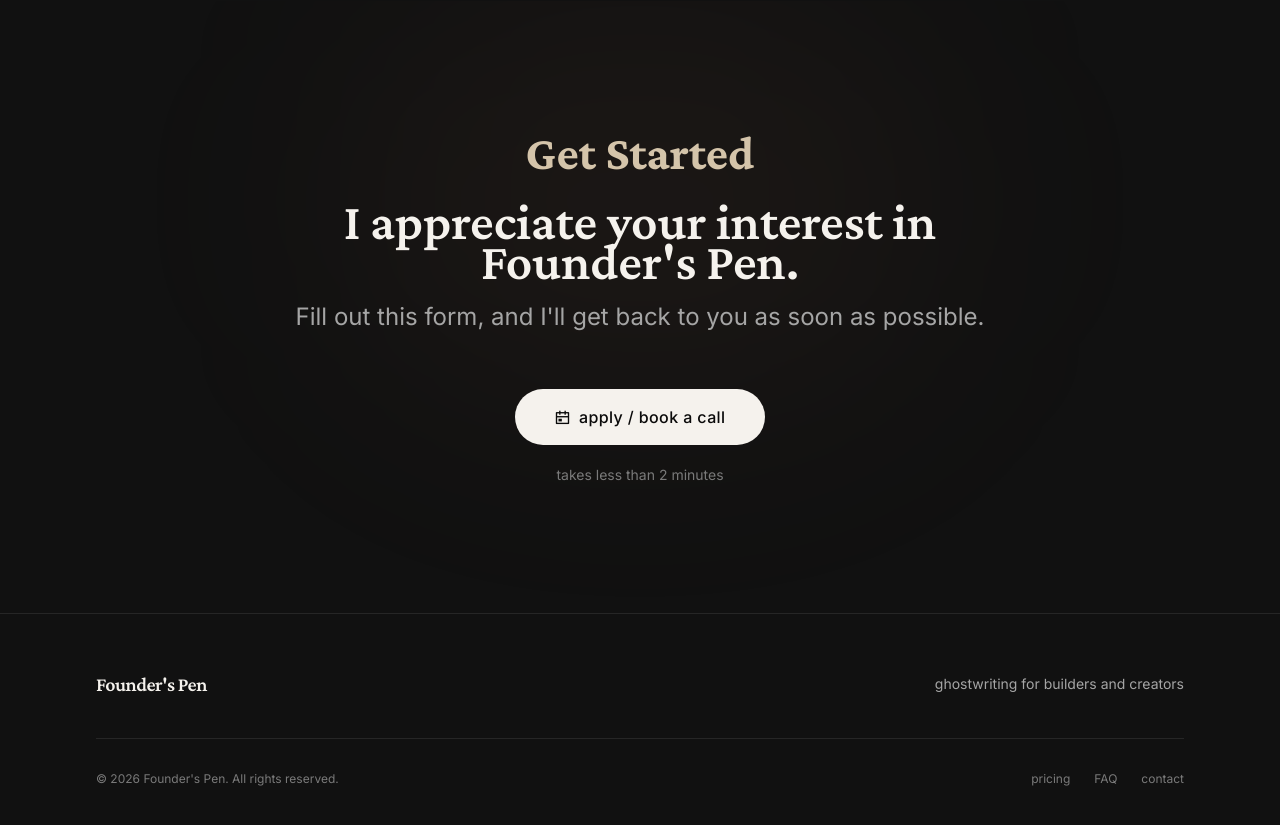
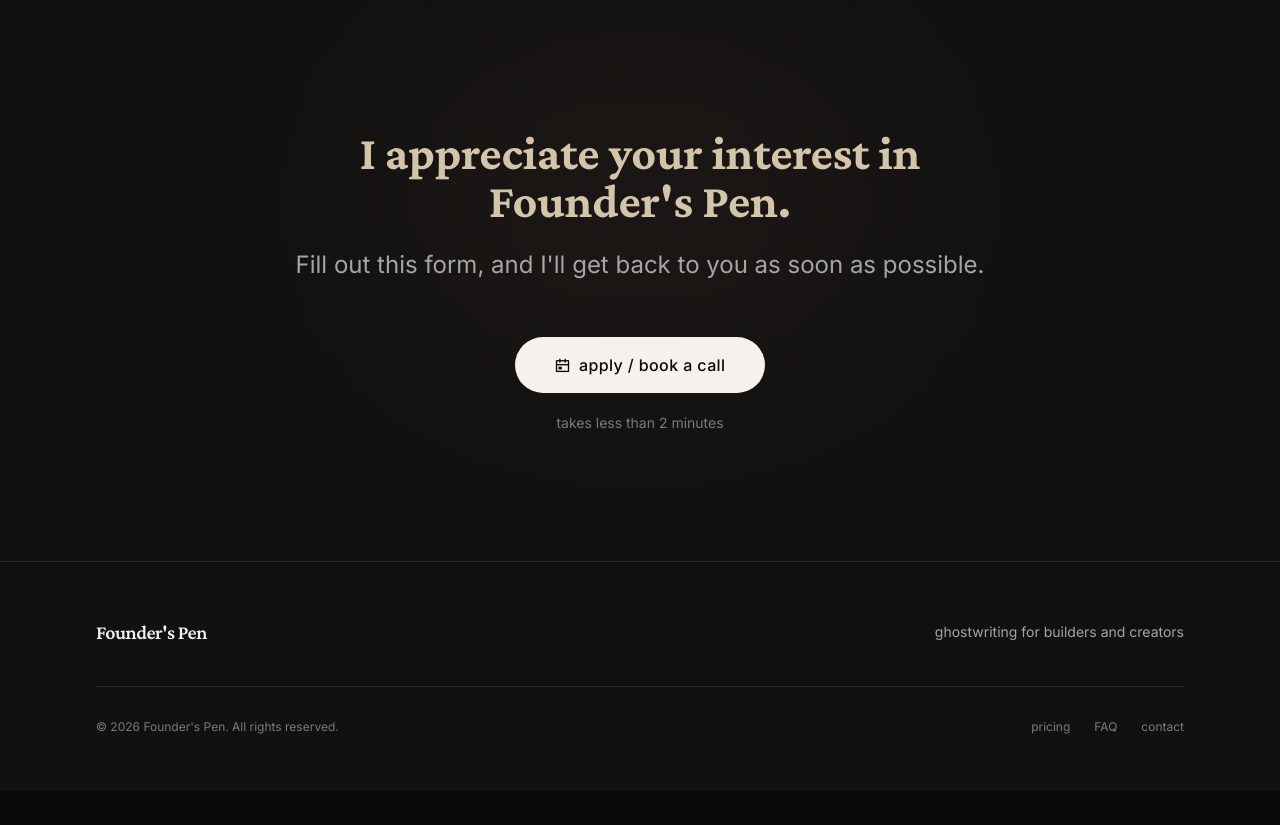
Before and after one commit to R4ph431-157/faithful_landing-page, a React (Vite) app: page / in a window 1280 px wide. Shown: the part 6080-6905 px from the top of the page. After the commit the page ends 6871 px from the top, so only its background shows below. Built offline with nearby package versions, Linux system fonts and the light colour scheme.

Commit message:
modified text

```diff
--- a/src/pages/home/components/Contact.tsx
+++ b/src/pages/home/components/Contact.tsx
@@ -15,11 +15,9 @@ export default function Contact() {
       <div className="relative z-10 w-full px-6 md:px-10 lg:px-20 xl:px-24">
         <div className="max-w-3xl mx-auto text-center">
           <p className="animate-in opacity-0 translate-y-8 transition-all duration-700 ease-out font-serif text-3xl md:text-4xl lg:text-5xl font-bold text-heading mb-6">
-            Get Started
+            I appreciate your interest in Founder's Pen.
           </p>
-          <h2 className="animate-in opacity-0 translate-y-8 transition-all duration-700 ease-out delay-100 font-serif text-3xl md:text-4xl lg:text-[3.25rem] font-semibold text-text leading-tight">
-            I appreciate your interest in Founder's Pen.
-          </h2>
+
           <p className="animate-in opacity-0 translate-y-8 transition-all duration-700 ease-out delay-200 mt-5 text-lg md:text-xl lg:text-2xl text-text-secondary">
             Fill out this form, and I'll get back to you as soon as possible.
           </p>
```
